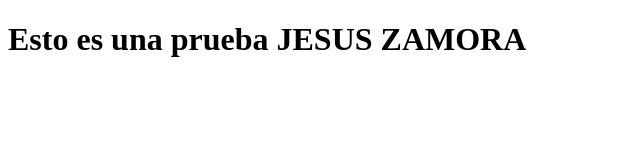
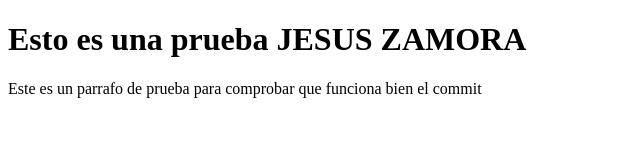
Before and after one commit to JesusZamoraC/Prueba, a plain HTML site: page index.html in a window 1280 px wide. Shown: the whole page, without its empty margins (0-640 px from the left). Drawn offline with Linux system fonts and the light colour scheme.

Commit message:
prueba de commit con parrafo

```diff
--- a/index.html
+++ b/index.html
@@ -2,5 +2,6 @@
 <html lang="en">
 
 <h1> Esto es una prueba JESUS ZAMORA</h1>
+<p>Este es un parrafo de prueba para comprobar que funciona bien el commit</p>
 
 </html>
```
